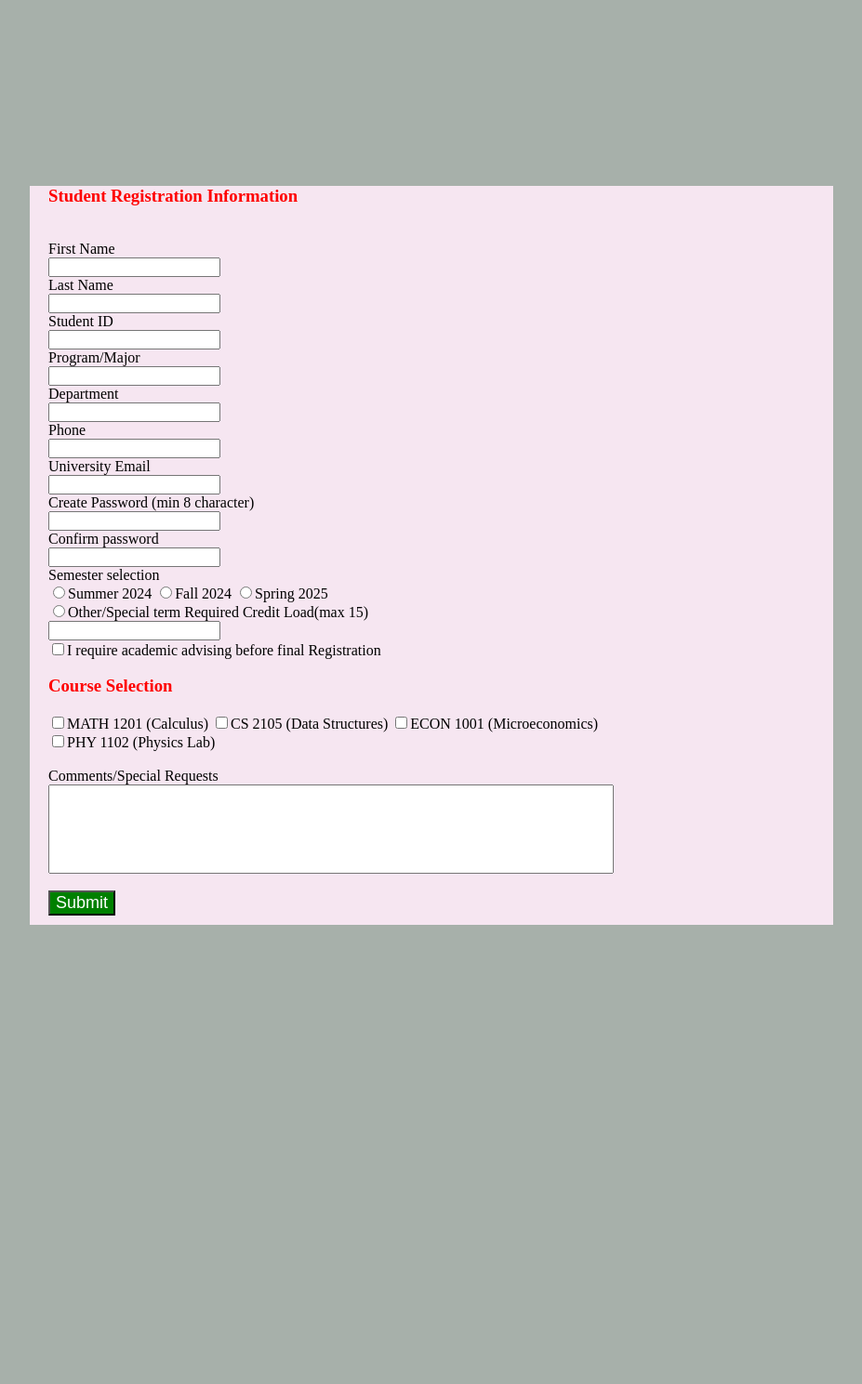
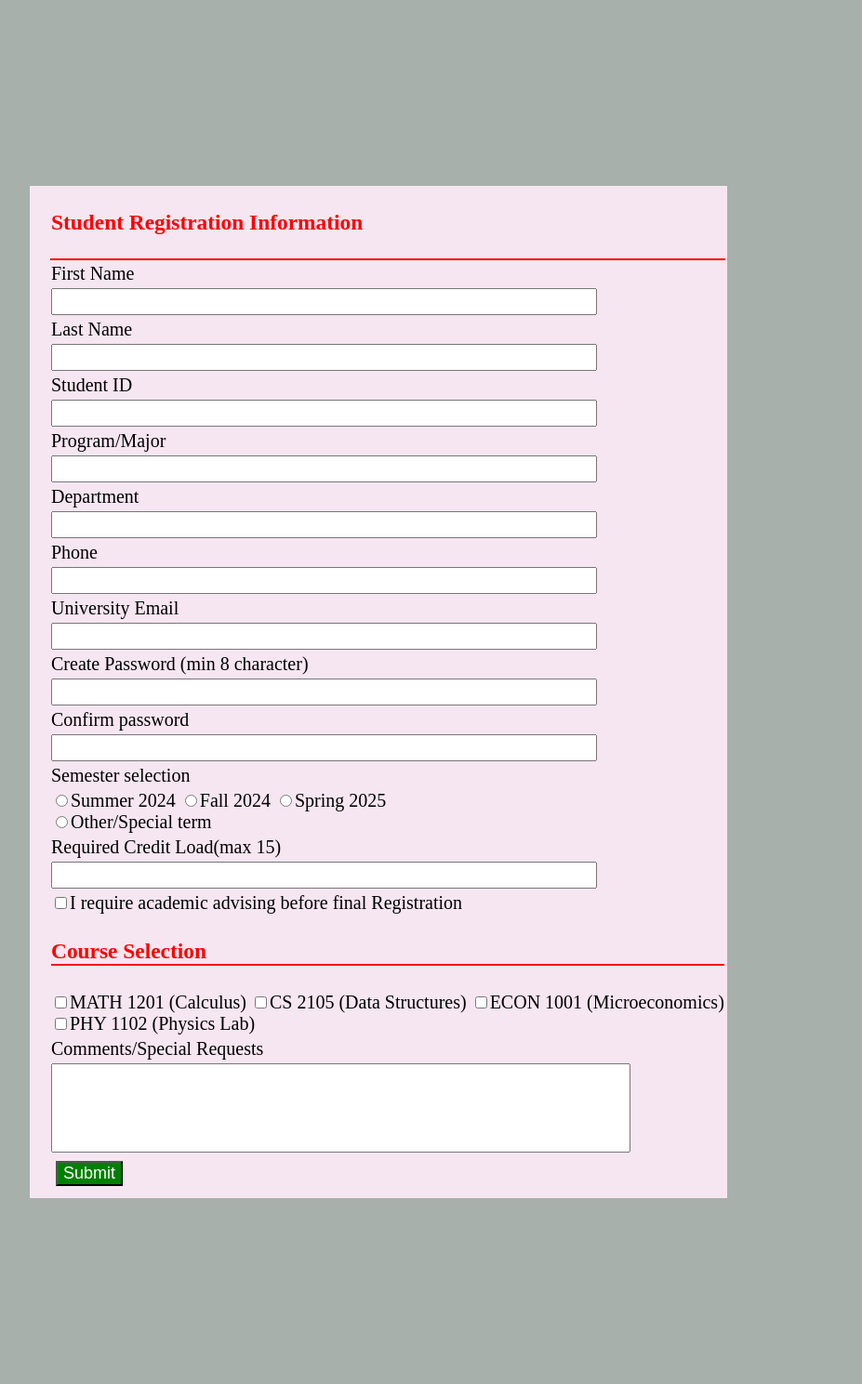
Before and after one commit to Ankon190/WT_Fall-25-26-, a PHP site: page /lab1.php in a window 1280 px wide. Shown: the whole page at 93% size, without its empty margins (176-1103 px from the left). Before the commit the page ends 995 px from the top, so only its background shows below. Run offline with PHP 8.4, Linux system fonts and the light colour scheme.

Commit message:
Form modified using table tag

```diff
--- a/Mid/lab1.php
+++ b/Mid/lab1.php
@@ -2,47 +2,71 @@
 <html>
 <head>
     <title>Form page</title>
+    <style>
+        td{
+            font-size: 20px;
+        }
+        .text{
+            width: 80%;
+            font-size: 20px;
+        }
+    </style>
 </head>
 <body style="background-color:rgb(167, 176, 170)">
-    <div style="aling:center;background-color:rgba(246, 230, 241, 1); margin:200px; padding-left: 20px">
-        <h3 id="headiing" style="color:red">Student Registration Information</h3><br>
-        First Name <br>
-            <input type="text"> <br>
-        Last Name <br>
-            <input type="text"> <br>
-        Student ID <br>
-            <input type="number"> <br>
-        Program/Major <br>
-            <input type="text"> <br>
-        Department <br>
-           <input type="text"> <br>
-        Phone <br>
-            <input type="number"> <br>
-        University Email <br>
-            <input type="email"> <br>
-        Create Password (min 8 character) <br>
-            <input type="password"> <br>
-        Confirm password <br>
-            <input type="passwqord"> <br>
-        Semester selection <br>
+    <table style="align:center;background-color:rgba(246, 230, 241, 1); margin:200px; padding-left: 20px">
+        <tr>
+            <td style="border-bottom: 2.5px solid red;"><h3 id="heading" style="color:red">Student Registration Information</h3></td>
+        </tr>
+        <tr><td>First Name </td></tr>
+        <tr><td><input type="text" class="text"></td></tr>
+        <tr><td>Last Name </td></tr>
+        <tr><td><input type="text" class="text"></td></tr>
+        <tr><td>Student ID </td></tr>
+        <tr><td><input type="number" class="text"></td></tr>
+        <tr><td>Program/Major </td></tr>
+        <tr><td><input type="text" class="text"></td></tr>
+        <tr><td>Department </td></tr>
+        <tr><td><input type="text" class="text"></td></tr>
+        <tr><td>Phone </td></tr>
+        <tr><td><input type="number" class="text"></td></tr>
+        <tr><td>University Email </td></tr>
+        <tr><td><input type="email" class="text"></td></tr>
+        <tr><td>Create Password (min 8 character) </td></tr>
+        <tr><td><input type="password" class="text"></td></tr>
+        <tr><td>Confirm password </td></tr>
+        <tr><td><input type="password" class="text"></td></tr>
+        <tr><td>Semester selection </td></tr>
+        <tr><td>
             <input type="radio">Summer 2024
             <input type="radio" >Fall 2024
             <input type="radio">Spring 2025 <br>
             <input type="radio">Other/Special term
-        Required Credit Load(max 15) <br>
-            <input type="text"><br>
-        <input type="checkbox">I require academic advising before final Registration <br>
+        </td></tr>
+        <tr><td>Required Credit Load(max 15) </td></tr>
+        <tr><td>
+            <input type="text" class="text">
+        </td></tr>
+        <tr><td>
+            <input type="checkbox">I require academic advising before final Registration
+        </td></tr>
 
-        <h3 style="color:red">Course Selection</h3>
+        <tr><td><h3 style="color:red;border-bottom: 2.5px solid red;">Course Selection</h3></td></tr>
+        <tr><td>
             <input type="checkbox">MATH 1201 (Calculus)
             <input type="checkbox">CS 2105 (Data Structures)
-            <input type="checkbox">ECON 1001 (Microeconomics)<br>
-            <input type="checkbox">PHY 1102 (Physics Lab) <br><br>
-        Comments/Special Requests<br>
-        <input type="text" style="height:90px;width:600px"><br><br>
-        <button style="background-color:green; color:white; margin-bottom: 10px; font-size:18px"> Submit </button>
+            <input type="checkbox">ECON 1001 (Microeconomics) <br>
+            <input type="checkbox">PHY 1102 (Physics Lab)
+        </td></tr>
+        <tr><td>Comments/Special Requests</td></tr>
+        <tr><td>
+            <input type="text" style="height:90px;width:85%">
+        </td></tr>
+        <tr><td>
+            <button style="background-color:green; color:white; margin: 5px 8px 10px 5px ; font-size:18px"> Submit </button>
+        </td></tr>
 
 
-    </div>
+
+    </table>
 </body>
 </html>
```
